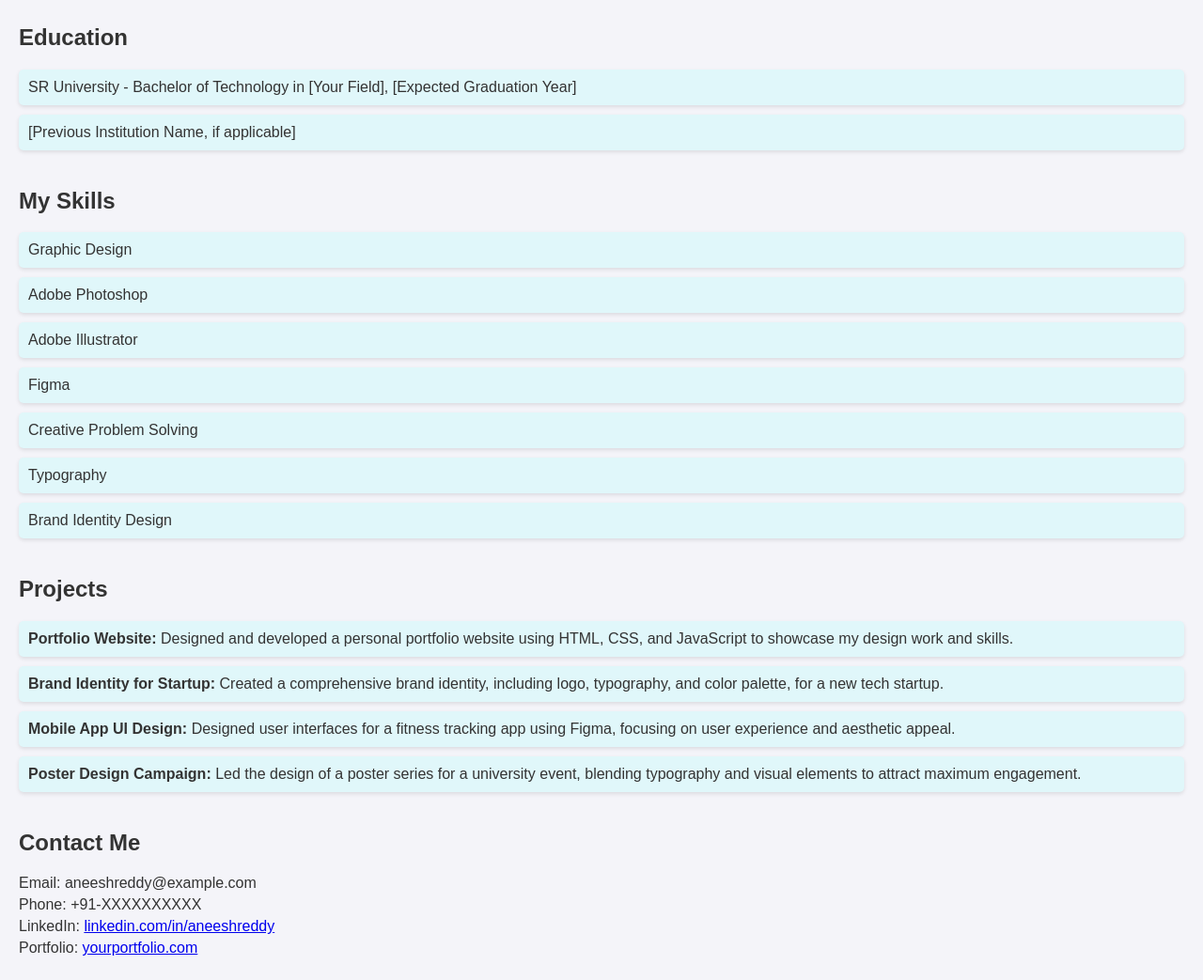
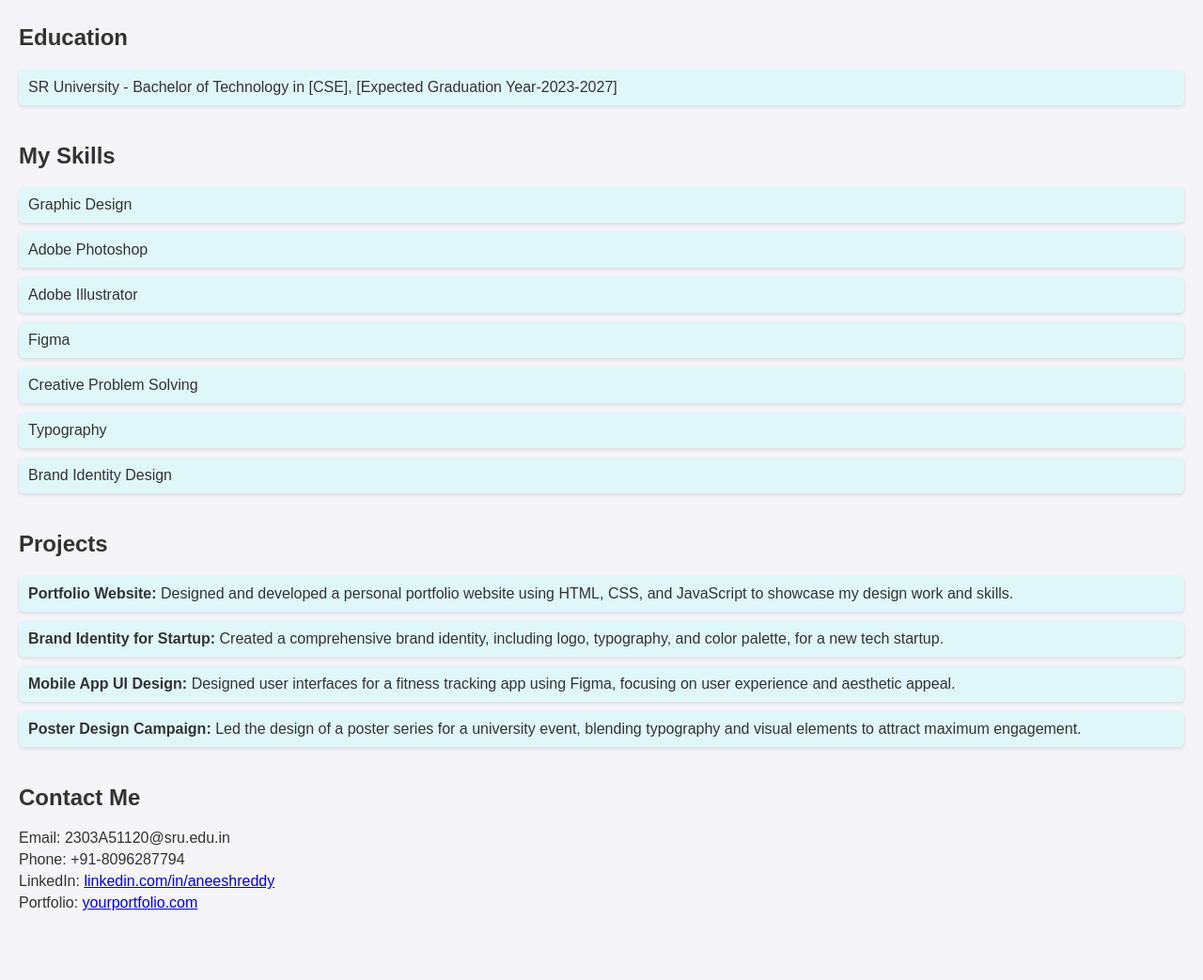
Before and after one commit to aneesh1818/portfilio, a plain HTML site: page index.html in a window 1280 px wide. Shown: the part 220-1263 px from the top of the page at 94% size. After the commit the page ends 1215 px from the top, so only its background shows below. Drawn offline with Linux system fonts and the light colour scheme.

Commit message:
Update index.html

```diff
--- a/index.html
+++ b/index.html
@@ -70,8 +70,7 @@
     <section class="education">
         <h2>Education</h2>
         <ul>
-            <li>SR University - Bachelor of Technology in [Your Field], [Expected Graduation Year]</li>
-            <li>[Previous Institution Name, if applicable]</li>
+            <li>SR University - Bachelor of Technology in [CSE], [Expected Graduation Year-2023-2027]</li>
         </ul>
     </section>
 
@@ -108,8 +107,8 @@
 
     <section class="contact">
         <h2>Contact Me</h2>
-        <p>Email: aneeshreddy@example.com</p>
-        <p>Phone: +91-XXXXXXXXXX</p>
+        <p>Email: 2303A51120@sru.edu.in</p>
+        <p>Phone: +91-8096287794</p>
         <p>LinkedIn: <a href="https://linkedin.com/in/aneeshreddy">linkedin.com/in/aneeshreddy</a></p>
         <p>Portfolio: <a href="https://yourportfolio.com">yourportfolio.com</a></p>
     </section>
```
